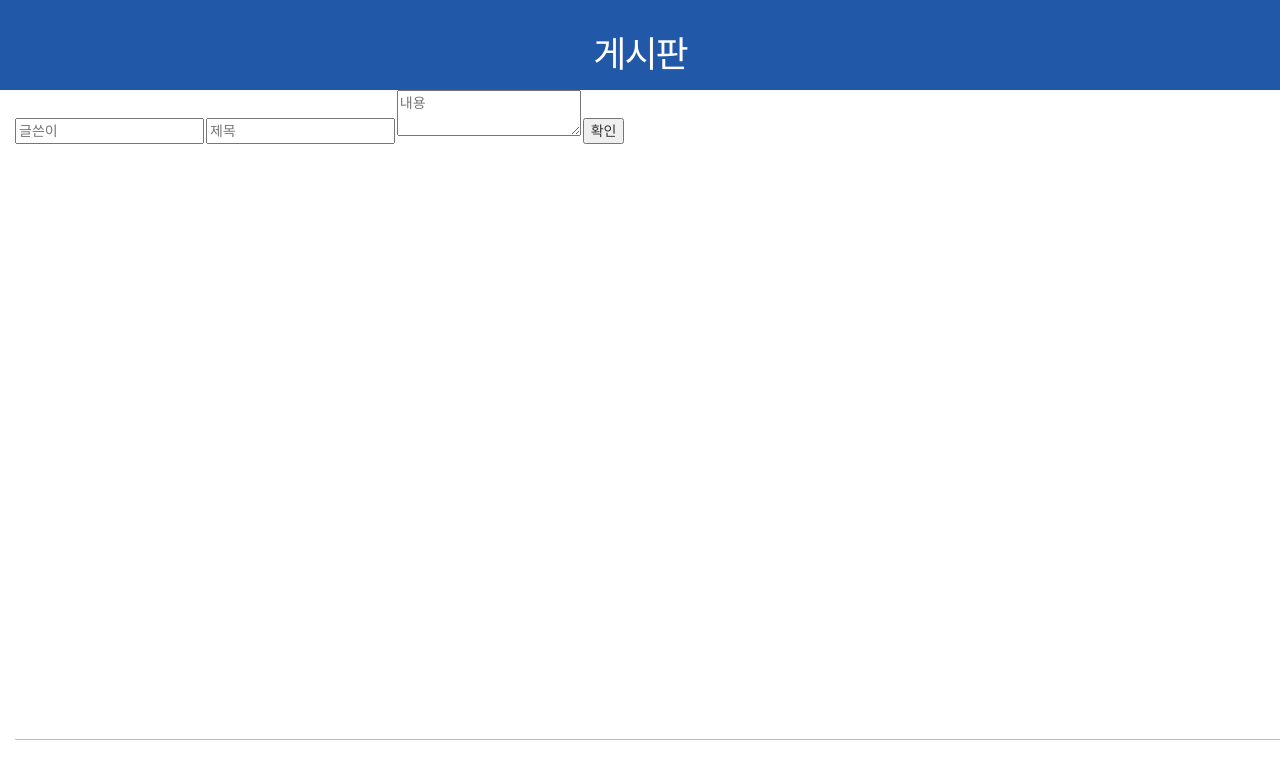
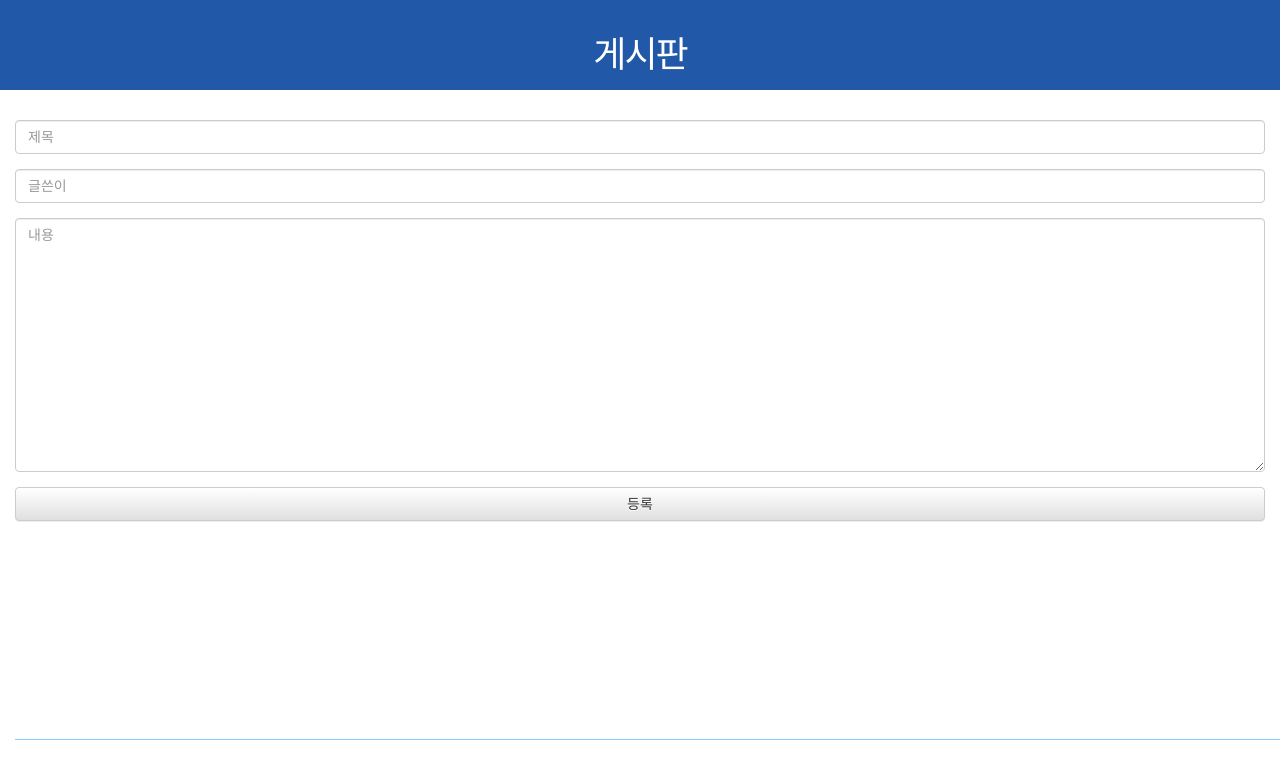
Before and after one commit to dlkorea/seminar2015, a Flask app: page /write in a window 1280 px wide. Shown: the top 758 px of the page. Run offline with Flask 2, Linux system fonts and the light colour scheme; some libraries are stand-ins or nearby versions.

Commit message:
write.html 작업

```diff
--- a/static/style.css
+++ b/static/style.css
@@ -80,3 +80,9 @@ html {
   margin-left: 10px;
   margin-right: 10px;
 }
+
+
+/* write.html */
+#write_area {
+  margin-top: 30px;
+}
--- a/templates/write.html
+++ b/templates/write.html
@@ -3,10 +3,18 @@
 {% block title %}Write{% endblock %}
 
 {% block main %}
-<form action="{{ url_for('write') }}" method="post">
-	<input type="text" name="author" placeholder="글쓴이">
-	<input type="text" name="title" placeholder="제목">
-	<textarea name="content" placeholder="내용"></textarea>
-	<button type="submit">확인</button>
-</form>
+<div id="write_area">
+	<form action="{{ url_for('write') }}" method="post">
+		<div class="form-group">
+			<input class="form-control" type="text" name="title" placeholder="제목">
+		</div>
+		<div class="form-group">
+			<input class="form-control" type="text" name="author" placeholder="글쓴이">
+		</div>
+		<div class="form-group">
+			<textarea class="form-control" name="content" placeholder="내용" rows="12"></textarea>
+		</div>
+		<button class="btn btn-default btn-block" type="submit">등록</button>
+	</form>
+</div>
 {% endblock %}
```
Also changed, not shown: db.sqlite.
